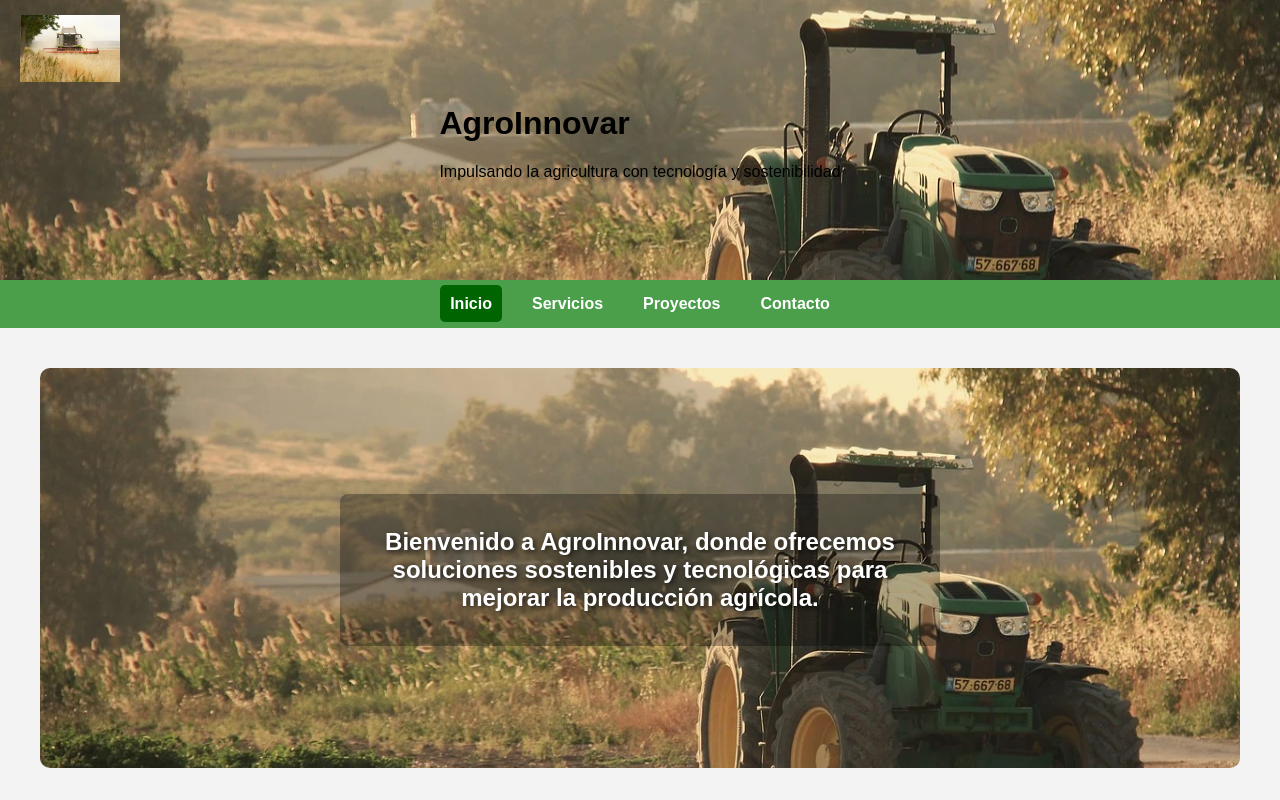
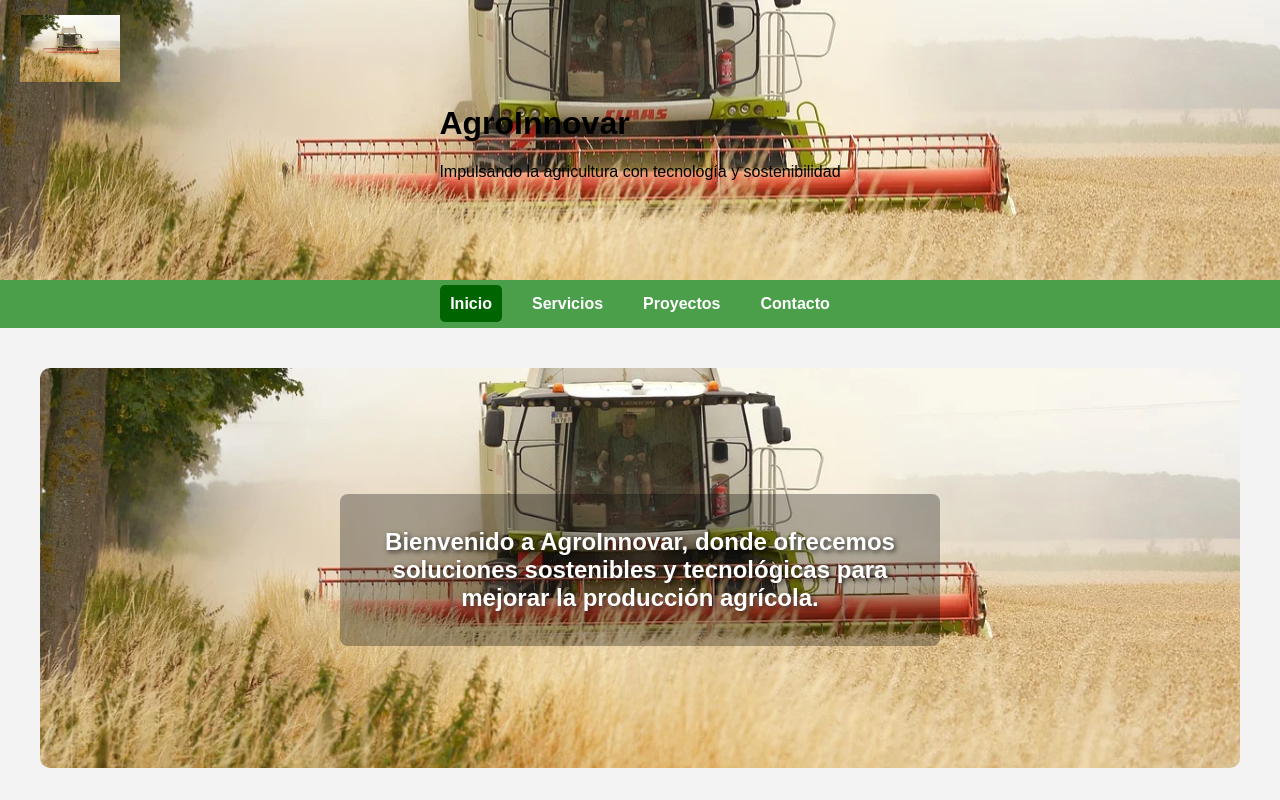
Before and after one commit to DanjHerq/agroinnovar, a plain HTML site: page index.html in a window 1280 px wide. Shown: the top 800 px of the page. Drawn offline with Linux system fonts and the light colour scheme.

Commit message:
Corrección 1

```diff
--- a/css/style.css
+++ b/css/style.css
@@ -10,7 +10,7 @@ body {
 header.hero {
   position: relative;
   height: 280px;
-  background: url('../images/header.jpg') center/cover no-repeat;
+  background: url('../images/logo.jpg') center/cover no-repeat;
   display: flex;
   align-items: center;
   justify-content: center;
--- a/index.html
+++ b/index.html
@@ -30,7 +30,7 @@
 <!-- SECCIÓN DE INICIO -->
 <section id="inicio" class="section active">
   <div class="inicio-hero">
-    <img src="images/header.jpg" alt="Imagen Principal" class="inicio-img">
+    <img src="images/logo.jpg" alt="Imagen Principal" class="inicio-img">
     <div class="inicio-texto">
       <p>Bienvenido a AgroInnovar, donde ofrecemos soluciones sostenibles y tecnológicas para mejorar la producción agrícola.</p>
     </div>
```
Lines whose indentation alone changed are shown as unchanged.
